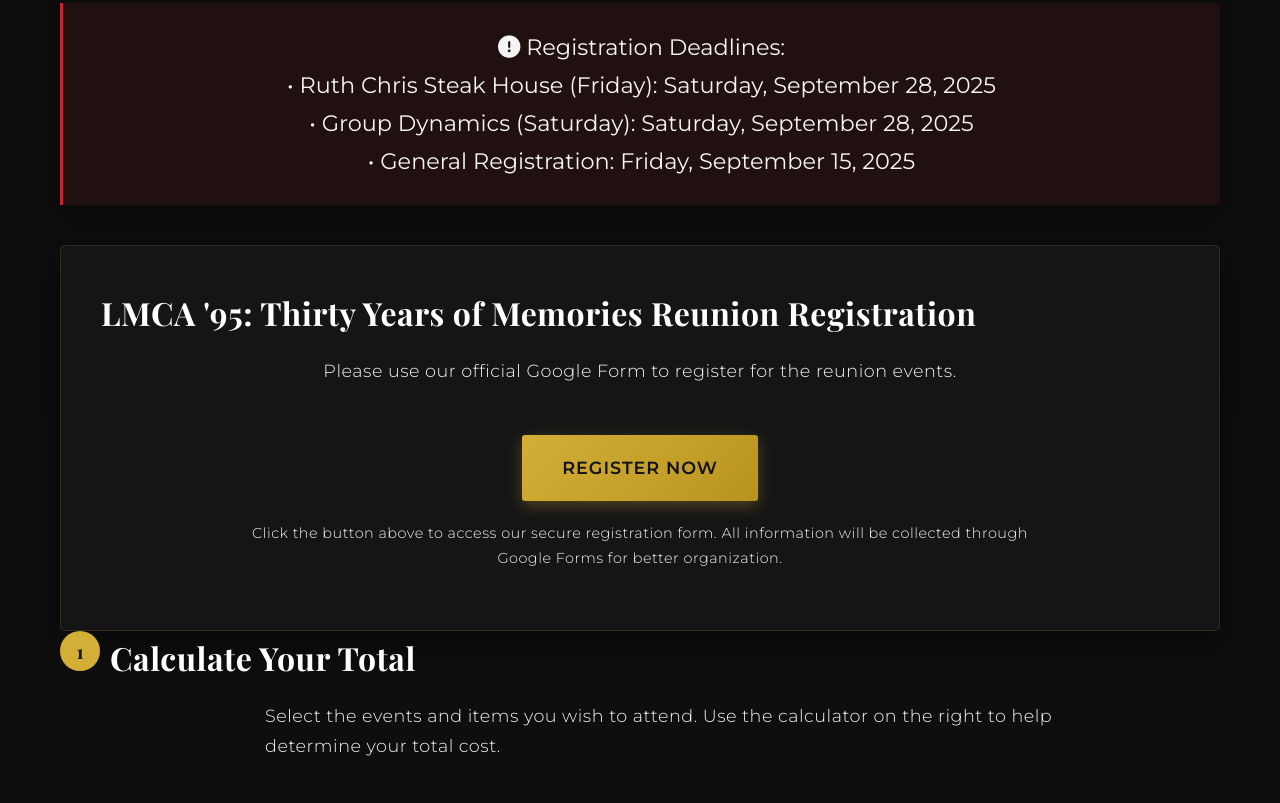
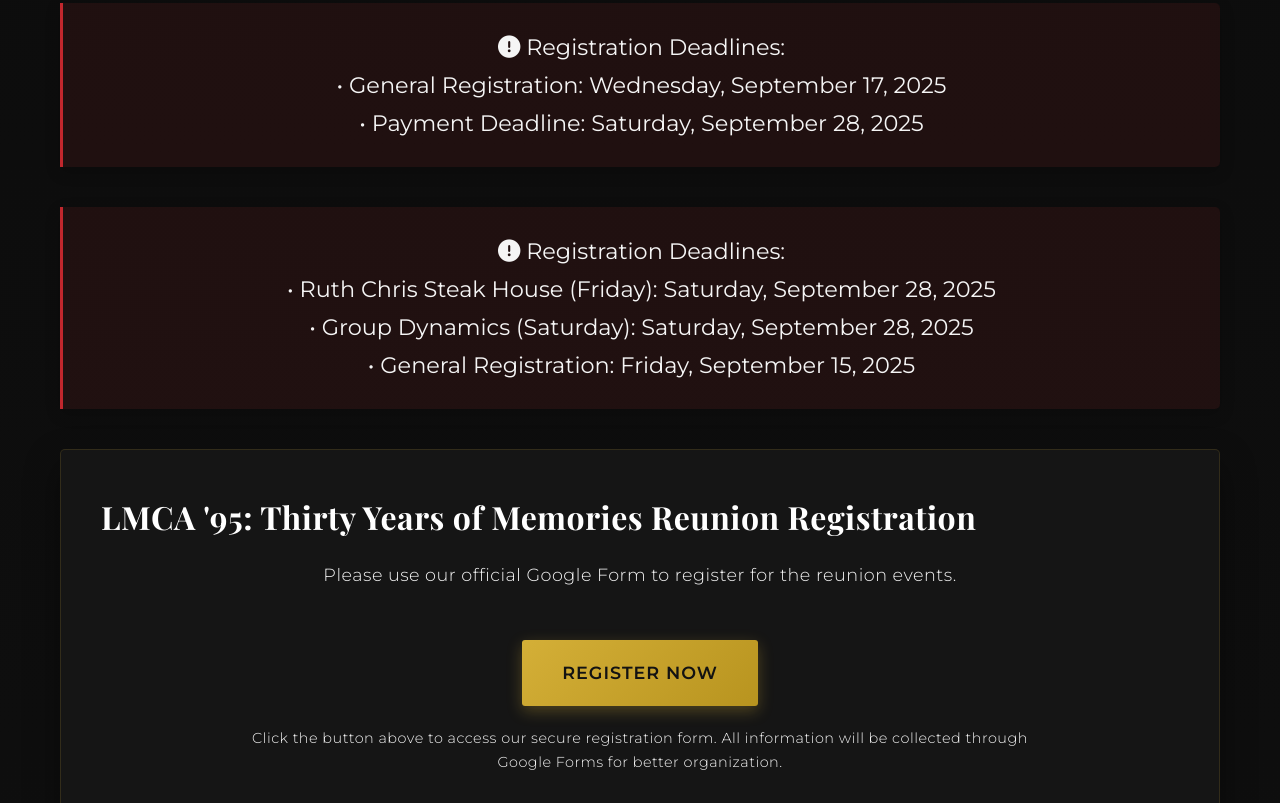
Before and after one commit to manassehl/class95, a plain HTML site: page index.html in a window 1280 px wide. Shown: the part 5223-6026 px from the top of the page. Drawn offline with nearby package versions, Linux system fonts and the light colour scheme.

Commit message:
Add files via upload

```diff
--- a/index.html
+++ b/index.html
@@ -958,6 +958,12 @@
                 <div class="registration-steps">
                     <div class="deadline">
                         <i class="fas fa-exclamation-circle"></i> Registration Deadlines:
+                        <br>• General Registration: Wednesday, September 17, 2025
+
+                        <br>• Payment Deadline: Saturday, September 28, 2025
+                    </div>
+                    <div class="deadline">
+                        <i class="fas fa-exclamation-circle"></i> Registration Deadlines:
                         <br>• Ruth Chris Steak House (Friday): Saturday, September 28, 2025
                         <br>• Group Dynamics (Saturday): Saturday, September 28, 2025
                         <br>• General Registration: Friday, September 15, 2025
```
